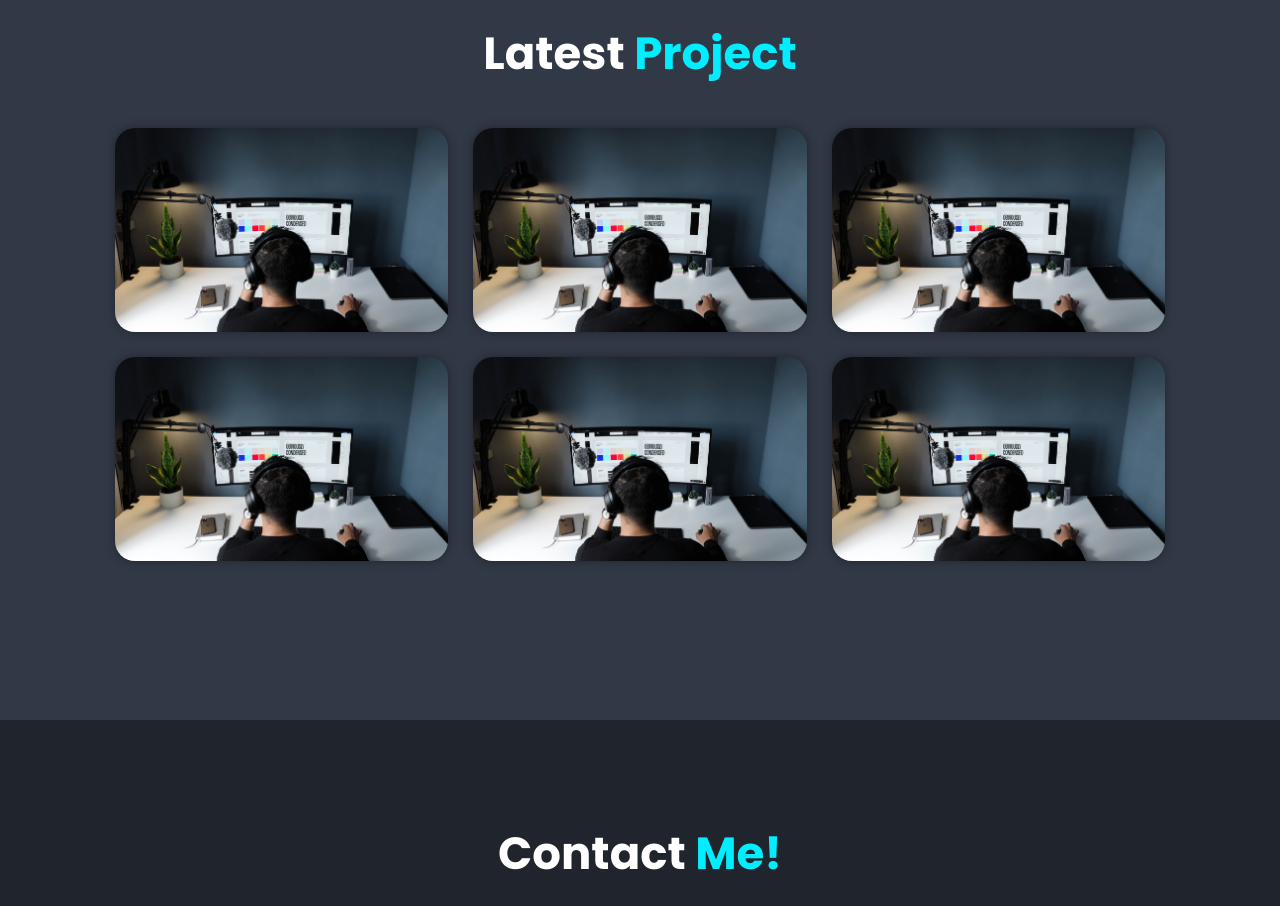
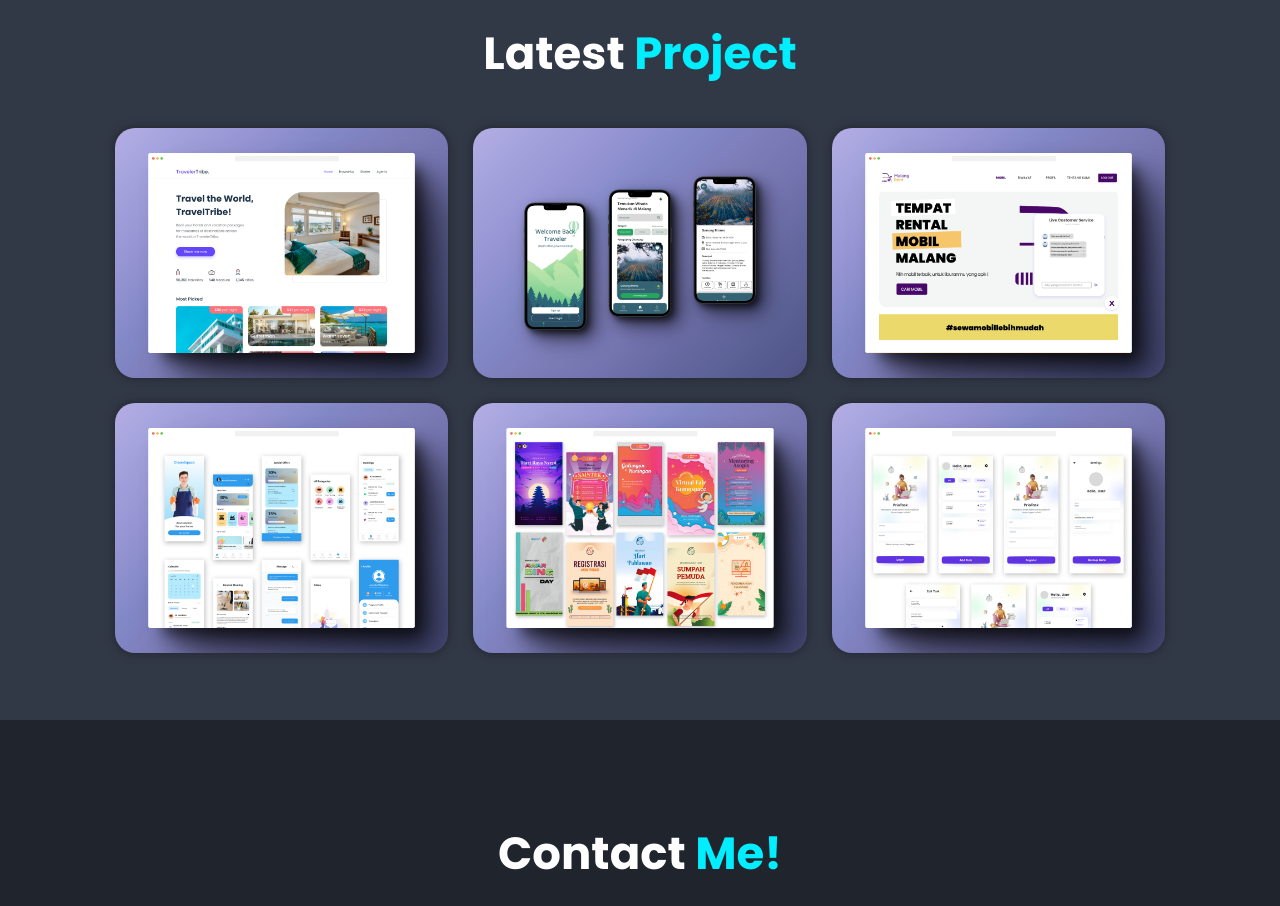
Before and after one commit to Anandawd/MyPortfolio, a plain HTML site: page index.html in a window 1280 px wide. Shown: the part 2480-3386 px from the top of the page. Drawn offline with nearby package versions, Linux system fonts and the light colour scheme.

Commit message:
update portfolio image

```diff
--- a/index.html
+++ b/index.html
@@ -118,7 +118,29 @@
       <h2 class="heading">Latest <span>Project</span></h2>
       <div class="portfolio-container">
         <div class="portfolio-box">
-          <img src="images/portfolio.jpg" alt="Portfolio" />
+          <img src="images/wd2_1.jpg" alt="Portfolio" />
+          <div class="portfolio-layer">
+            <h4>Web Development</h4>
+            <p>
+              Lorem ipsum dolor sit amet consectetur adipisicing elit.
+              Perspiciatis, voluptatum.
+            </p>
+            <a href="#"><i class="bx bx-link-external"></i></a>
+          </div>
+        </div>
+        <div class="portfolio-box">
+          <img src="images/md1.jpg" alt="Portfolio" />
+          <div class="portfolio-layer">
+            <h4>Android Development</h4>
+            <p>
+              Lorem ipsum dolor sit amet consectetur adipisicing elit.
+              Perspiciatis, voluptatum.
+            </p>
+            <a href="#"><i class="bx bx-link-external"></i></a>
+          </div>
+        </div>
+        <div class="portfolio-box">
+          <img src="images/wd1.jpg" alt="Portfolio" />
           <div class="portfolio-layer">
             <h4>Web Design</h4>
             <p>
@@ -129,9 +151,9 @@
           </div>
         </div>
         <div class="portfolio-box">
-          <img src="images/portfolio.jpg" alt="Portfolio" />
+          <img src="images/uiux1.jpg" alt="Portfolio" />
           <div class="portfolio-layer">
-            <h4>Web Design</h4>
+            <h4>UI/UX Design</h4>
             <p>
               Lorem ipsum dolor sit amet consectetur adipisicing elit.
               Perspiciatis, voluptatum.
@@ -140,9 +162,9 @@
           </div>
         </div>
         <div class="portfolio-box">
-          <img src="images/portfolio.jpg" alt="Portfolio" />
+          <img src="images/gd3.jpg" alt="Portfolio" />
           <div class="portfolio-layer">
-            <h4>Web Design</h4>
+            <h4>Graphics Design</h4>
             <p>
               Lorem ipsum dolor sit amet consectetur adipisicing elit.
               Perspiciatis, voluptatum.
@@ -151,31 +173,9 @@
           </div>
         </div>
         <div class="portfolio-box">
-          <img src="images/portfolio.jpg" alt="Portfolio" />
+          <img src="images/uiux3.jpg" alt="Portfolio" />
           <div class="portfolio-layer">
-            <h4>Web Design</h4>
-            <p>
-              Lorem ipsum dolor sit amet consectetur adipisicing elit.
-              Perspiciatis, voluptatum.
-            </p>
-            <a href="#"><i class="bx bx-link-external"></i></a>
-          </div>
-        </div>
-        <div class="portfolio-box">
-          <img src="images/portfolio.jpg" alt="Portfolio" />
-          <div class="portfolio-layer">
-            <h4>Web Design</h4>
-            <p>
-              Lorem ipsum dolor sit amet consectetur adipisicing elit.
-              Perspiciatis, voluptatum.
-            </p>
-            <a href="#"><i class="bx bx-link-external"></i></a>
-          </div>
-        </div>
-        <div class="portfolio-box">
-          <img src="images/portfolio.jpg" alt="Portfolio" />
-          <div class="portfolio-layer">
-            <h4>Web Design</h4>
+            <h4>UI/UX Design</h4>
             <p>
               Lorem ipsum dolor sit amet consectetur adipisicing elit.
               Perspiciatis, voluptatum.
```
Also changed, not shown: images/gd1.jpg (added), images/gd2.jpg (added), images/gd3.jpg (added), images/md1.jpg (added), images/portfolio1.jpg (added), images/portfolio5.jpg (added), images/uiux1.jpg (added), images/uiux2.jpg (added), images/uiux3.jpg (added), images/wd1.jpg (added), images/wd2.jpg (added), images/wd2_1.jpg (added).
